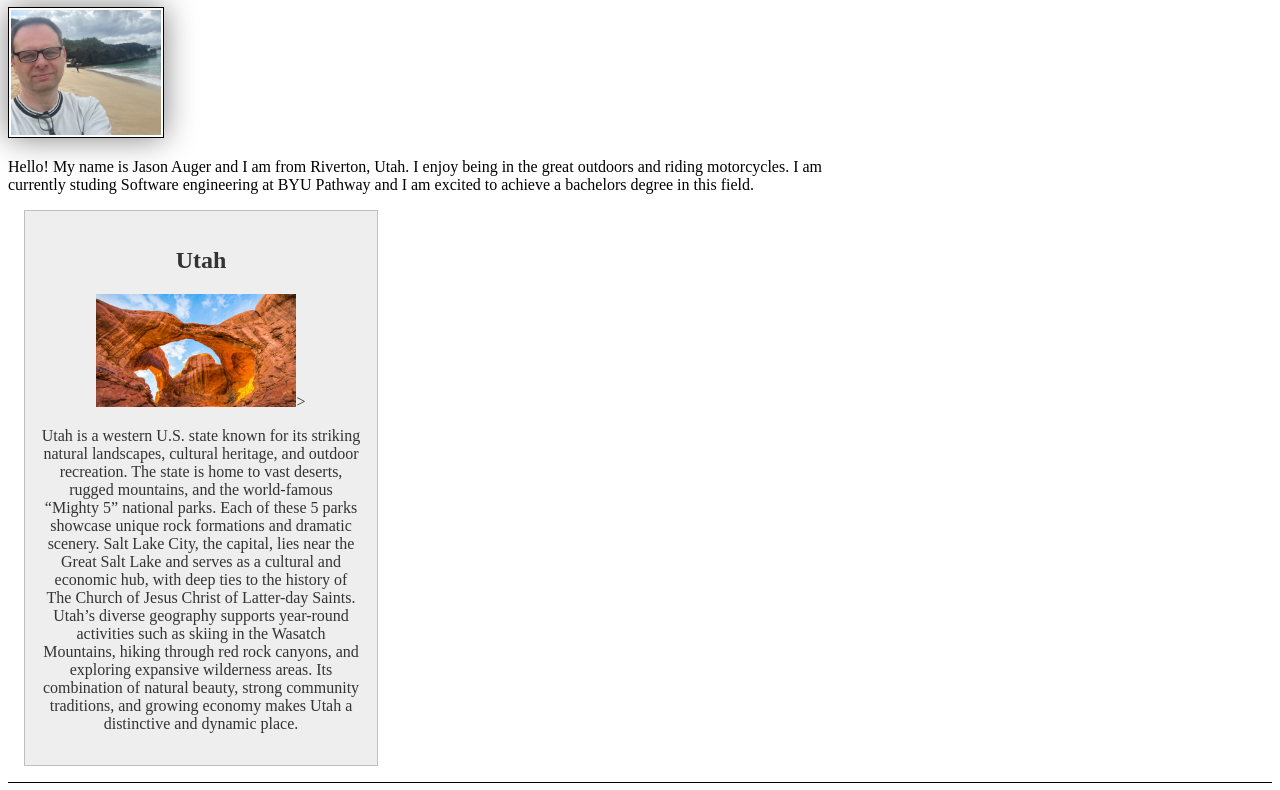
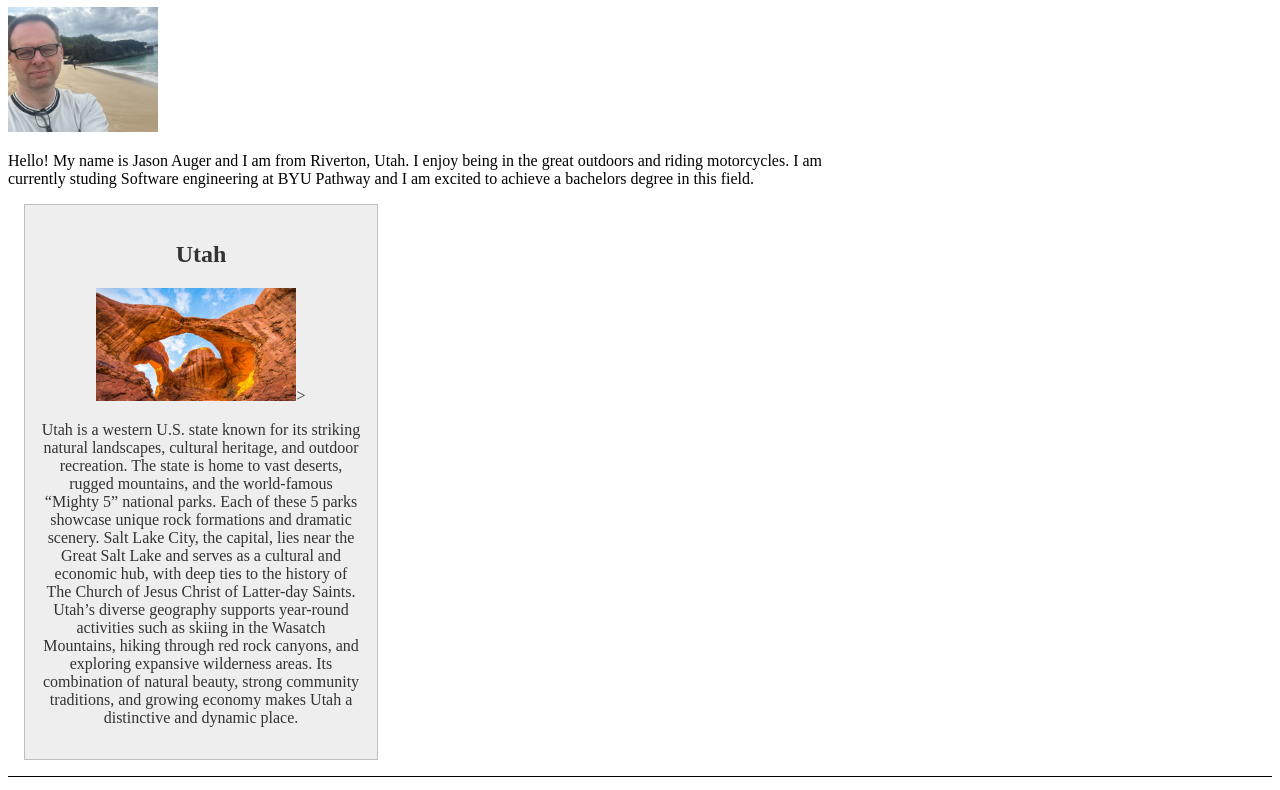
Before and after one commit to jaauger/wdd130, a plain HTML site: page index.html in a window 1280 px wide. Shown: the part 217-1007 px from the top of the page. Drawn offline with Linux system fonts and the light colour scheme.

Commit message:
auto-tool update 1

```diff
--- a/styles/styles.css
+++ b/styles/styles.css
@@ -32,9 +32,7 @@ aside img {
 main img {
     width: 150px;
     height: auto;
-    border: 1px solid black;
-    padding: 2px;
-    box-shadow: 0 0 30px gray;
+
 }
 
 p {
```
